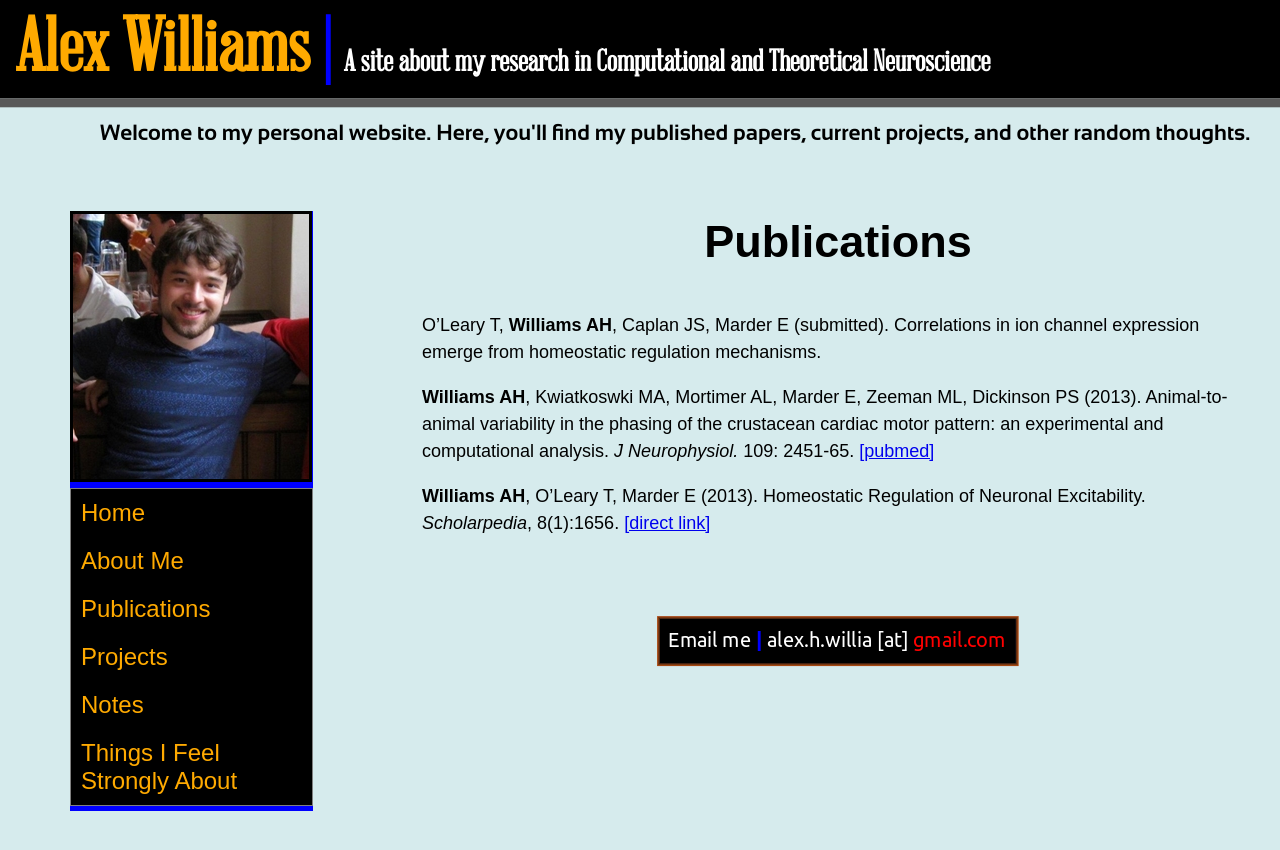
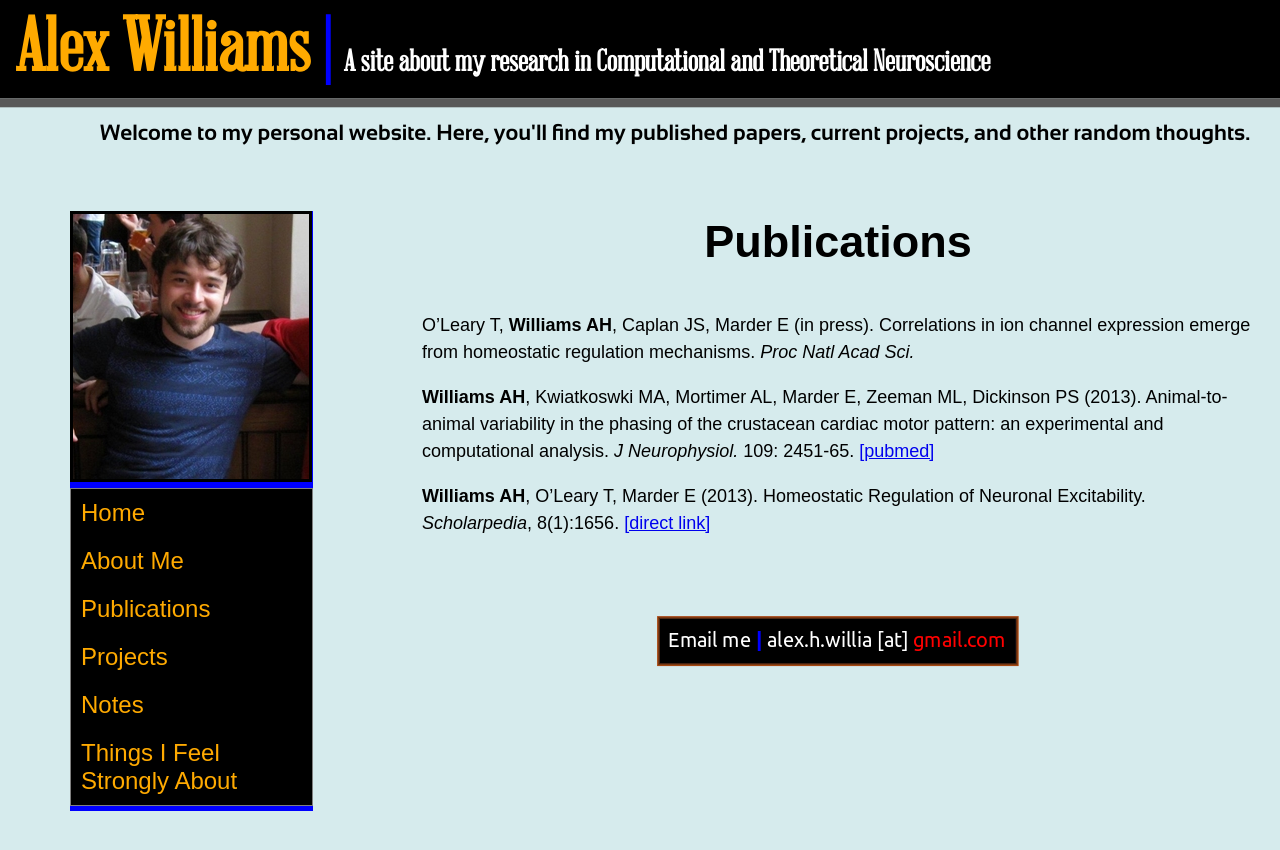
Before and after one commit to ahwillia/ahwillia.github.com, a Jekyll site: the page built from pubs/index.html, in a window 1280 px wide. Shown: the top 850 px of the page. Built offline with Jekyll 4.4.1, drawn with Linux system fonts in a browser that asks for light colours.

Commit message:
PNAS article in press

```diff
--- a/pubs/index.html
+++ b/pubs/index.html
@@ -7,7 +7,7 @@ title: Publications
   <div>
 	<div id="pagetitle"> Publications </div>
 	<ul id="bodyul">
-		<li id="bodyli"> O’Leary T, <b>Williams AH</b>, Caplan JS, Marder E (submitted). Correlations in ion channel expression emerge from homeostatic regulation mechanisms.</li>
+		<li id="bodyli"> O’Leary T, <b>Williams AH</b>, Caplan JS, Marder E (in press). Correlations in ion channel expression emerge from homeostatic regulation mechanisms. <i>Proc Natl Acad Sci.</i> </li>
 		<li id="bodyli"> <b>Williams AH</b>, Kwiatkoswki MA, Mortimer AL, Marder E, Zeeman ML, Dickinson PS (2013). Animal-to-animal variability in the phasing of the crustacean cardiac motor pattern: an experimental and computational analysis. <i>J Neurophysiol.</i> 109: 2451-65. <a id="textlink" href="http://www.ncbi.nlm.nih.gov/pubmed/23446690">[pubmed]</a> </li>
 		<li id="bodyli"> <b>Williams AH</b>, O’Leary T, Marder E (2013). Homeostatic Regulation of Neuronal Excitability. <i>Scholarpedia</i>, 8(1):1656. <a id="textlink" href="http://www.scholarpedia.org/article/Homeostatic_Regulation_of_Neuronal_Excitability" target="_blank">[direct link]</a>  </li>
 	</ul>
```
